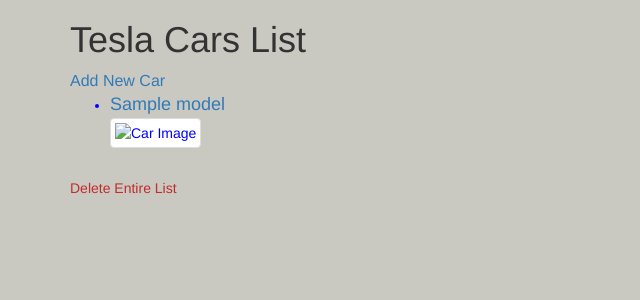
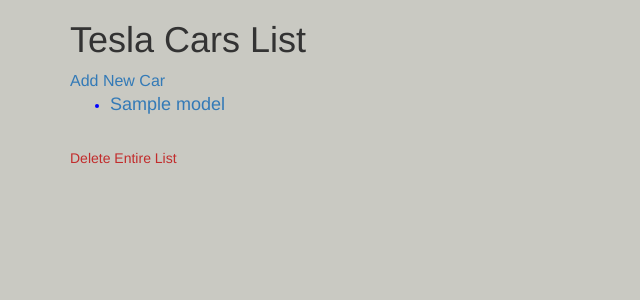
Before and after one commit to caocmai/contractor_project, a Flask app: template templates/cars_index.html in a window 1280 px wide. Shown: the top 300 px of the page, without its empty margins (0-640 px from the left). Run offline with Flask 2, Linux system fonts and the light colour scheme; the template is opened without the code that fills it: most values are stand-ins (such as "Sample title", 1, 10 or a date in 2020); some libraries are stand-ins or nearby versions.

Commit message:
Removed images from index page

```diff
--- a/templates/cars_index.html
+++ b/templates/cars_index.html
@@ -15,7 +15,7 @@
     <li ><a id="list_text_color" href = "/cars/{{ car._id }}"><font size="4">{{ car.model }}</font></a>
     <br>
     <!-- <h2>{{ car.url }}</h2> -->
-    <img src="{{ car.url }}" alt="Car Image" class="img-thumbnail">
+    <!-- <img src="{{ car.url }}" alt="Car Image" class="img-thumbnail"> -->
     </li>
     {% endfor %}
 </ul>
```
